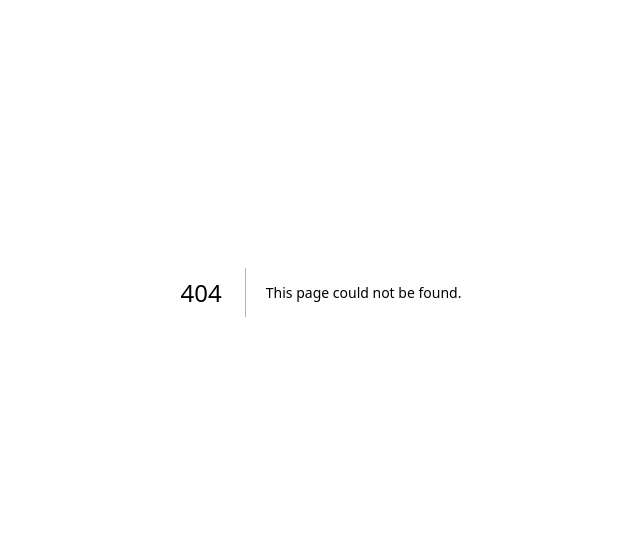
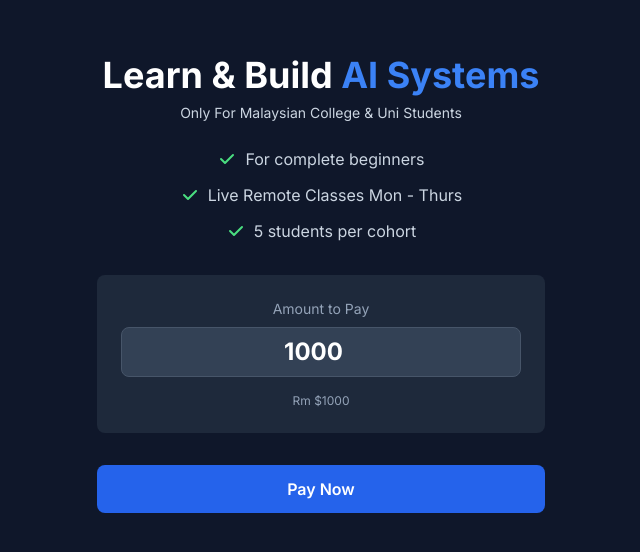
Before and after one commit to ssm53/zezacademy2025, a Next.js app: page /payment-page in a window 1280 px wide. Before the commit this address had no page. Shown: the part 108-660 px from the top of the page, without its empty margins (319-959 px from the left). Built offline with nearby package versions, Linux system fonts and the light colour scheme.

Commit message:
integrated payment-page

```diff
--- a/package.json
+++ b/package.json
@@ -36,6 +36,7 @@
     "react-leaflet": "^4.2.1",
     "react-stacked-center-carousel": "^1.0.14",
     "react-typical": "^0.1.3",
+    "stripe": "^19.1.0",
     "tailwind-merge": "^2.5.2",
     "tailwindcss-animate": "^1.0.7",
     "vaul": "^0.9.4"
--- /dev/null
+++ b/src/app/api/checkout/route.js
@@ -0,0 +1,34 @@
+import Stripe from "stripe";
+
+const stripe = new Stripe(process.env.STRIPE_SECRET_KEY);
+
+export async function POST(request) {
+  try {
+    const session = await stripe.checkout.sessions.create({
+       payment_method_types: ["card", "fpx", "grabpay", "alipay"],
+      mode: "payment",
+      line_items: [
+        {
+          price_data: {
+            currency: "myr", // Malaysian Ringgit
+            product_data: {
+              name: "One-time Payment",
+            },
+            unit_amount: 1000 * 100, // RM 1000 in cents
+          },
+          quantity: 1,
+        },
+      ],
+      success_url: `${process.env.NEXT_PUBLIC_SITE_URL}/pay/success?session_id={CHECKOUT_SESSION_ID}`,
+      cancel_url: `${process.env.NEXT_PUBLIC_SITE_URL}/pay/failed?session_id={CHECKOUT_SESSION_ID}`,
+    });
+
+    return new Response(JSON.stringify({ url: session.url }), {
+      status: 200,
+      headers: { "Content-Type": "application/json" },
+    });
+  } catch (err) {
+    console.error("Stripe Checkout Error:", err);
+    return new Response(JSON.stringify({ error: err.message }), { status: 500 });
+  }
+}
--- /dev/null
+++ b/src/app/pay/failed/page.jsx
@@ -0,0 +1,51 @@
+import Stripe from "stripe";
+import { redirect } from "next/navigation";
+
+const stripe = new Stripe(process.env.STRIPE_SECRET_KEY);
+
+export default async function FailedPage({ searchParams }) {
+  const sessionId = searchParams?.session_id;
+
+  // Block if no session_id
+  if (!sessionId) {
+    redirect("/");
+  }
+
+  // Retrieve session from Stripe
+  let session;
+  try {
+    session = await stripe.checkout.sessions.retrieve(sessionId);
+  } catch (error) {
+    console.error("Stripe session retrieval failed:", error);
+    redirect("/");
+  }
+
+  // If payment was actually successful, don’t show failed page
+  if (session.payment_status === "paid") {
+    redirect("/success?session_id=" + sessionId);
+  }
+
+  return (
+    <div className="min-h-screen flex flex-col items-center justify-center bg-[#0a1b3d] text-white">
+      <svg
+        className="w-16 h-16 text-red-400 mb-4"
+        fill="none"
+        viewBox="0 0 24 24"
+        stroke="currentColor"
+      >
+        <path strokeLinecap="round" strokeLinejoin="round" strokeWidth={2} d="M6 18L18 6M6 6l12 12" />
+      </svg>
+      <h1 className="text-2xl font-bold">Payment Failed</h1>
+      <p className="mt-2 text-center max-w-md">
+        Your payment could not be processed.
+        Please try again or contact our support team.
+      </p>
+      <a
+        href="/pay"
+        className="mt-4 bg-red-500 px-6 py-2 rounded text-white"
+      >
+        Try Again
+      </a>
+    </div>
+  );
+}
--- /dev/null
+++ b/src/app/pay/success/page.jsx
@@ -0,0 +1,51 @@
+import Stripe from "stripe";
+import { redirect } from "next/navigation";
+
+const stripe = new Stripe(process.env.STRIPE_SECRET_KEY);
+
+export default async function SuccessPage({ searchParams }) {
+  const sessionId = searchParams?.session_id;
+
+  // Block if no session_id in query
+  if (!sessionId) {
+    redirect("/");
+  }
+
+  // Retrieve session from Stripe
+  let session;
+  try {
+    session = await stripe.checkout.sessions.retrieve(sessionId);
+  } catch (error) {
+    console.error("Stripe session retrieval failed:", error);
+    redirect("/");
+  }
+
+  // Block if payment not completed
+  if (session.payment_status !== "paid") {
+    redirect("/");
+  }
+
+  return (
+    <div className="min-h-screen flex flex-col items-center justify-center bg-[#0a1b3d] text-white">
+      <svg
+        className="w-16 h-16 text-green-400 mb-4"
+        fill="none"
+        viewBox="0 0 24 24"
+        stroke="currentColor"
+      >
+        <path strokeLinecap="round" strokeLinejoin="round" strokeWidth={2} d="M5 13l4 4L19 7" />
+      </svg>
+      <h1 className="text-2xl font-bold">Payment Successful!</h1>
+      <p className="mt-2 text-center max-w-md">
+        Thank you for your payment, {session.customer_details?.email}.
+        You’re now enrolled in our upcoming cohort.
+      </p>
+      <a
+        href="/"
+        className="mt-4 bg-blue-500 px-6 py-2 rounded text-white"
+      >
+        Go to Homepage
+      </a>
+    </div>
+  );
+}
--- /dev/null
+++ b/src/app/payment-page/page.jsx
@@ -0,0 +1,115 @@
+"use client"
+
+import { useState } from "react"
+
+export default function Home() {
+  const [loading, setLoading] = useState(false)
+  const [message, setMessage] = useState("")
+  const [amount, setAmount] = useState("1000")
+
+
+  const handlePayment = async () => {
+    setLoading(true)
+    setMessage("")
+
+    try {
+      const response = await fetch("/api/checkout", {
+        method: "POST",
+        headers: {
+          "Content-Type": "application/json",
+        },
+        body: JSON.stringify({}),
+      });
+      const data = await response.json();
+      if (response.ok) {
+        window.location.href = data.url; // Redirect to Stripe Checkout
+      }
+       if (response.ok) {
+        // setMessage("✓ Payment successful! Thank you for your purchase.")
+      } else {
+        setMessage("✗ Payment failed. Please try again.")
+      }
+    } catch (error) {
+        alert("An error occurred while processing your payment. Please try again.");
+      setMessage("✗ Error processing payment. Please check your connection.")
+    } finally {
+      setLoading(false)
+    }
+  };
+
+
+  return (
+    <main className="min-h-screen bg-slate-900 flex items-center justify-center p-4">
+      <div className="max-w-md w-full text-center">
+        <h1 className="text-4xl font-bold text-white mb-2">
+          Learn & Build <span className="text-blue-500">AI Systems</span>
+        </h1>
+        <p className="text-slate-300 text-sm mb-6">Only For Malaysian College & Uni Students</p>
+
+        <div className="space-y-3 mb-8">
+          <div className="flex items-center justify-center text-slate-300">
+            <svg className="w-5 h-5 text-green-400 mr-2" fill="currentColor" viewBox="0 0 20 20">
+              <path
+                fillRule="evenodd"
+                d="M16.707 5.293a1 1 0 010 1.414l-8 8a1 1 0 01-1.414 0l-4-4a1 1 0 011.414-1.414L8 12.586l7.293-7.293a1 1 0 011.414 0z"
+                clipRule="evenodd"
+              />
+            </svg>
+            For complete beginners
+          </div>
+          <div className="flex items-center justify-center text-slate-300">
+            <svg className="w-5 h-5 text-green-400 mr-2" fill="currentColor" viewBox="0 0 20 20">
+              <path
+                fillRule="evenodd"
+                d="M16.707 5.293a1 1 0 010 1.414l-8 8a1 1 0 01-1.414 0l-4-4a1 1 0 011.414-1.414L8 12.586l7.293-7.293a1 1 0 011.414 0z"
+                clipRule="evenodd"
+              />
+            </svg>
+            Live Remote Classes Mon - Thurs
+          </div>
+          <div className="flex items-center justify-center text-slate-300">
+            <svg className="w-5 h-5 text-green-400 mr-2" fill="currentColor" viewBox="0 0 20 20">
+              <path
+                fillRule="evenodd"
+                d="M16.707 5.293a1 1 0 010 1.414l-8 8a1 1 0 01-1.414 0l-4-4a1 1 0 011.414-1.414L8 12.586l7.293-7.293a1 1 0 011.414 0z"
+                clipRule="evenodd"
+              />
+            </svg>
+            5 students per cohort
+          </div>
+        </div>
+
+        <div className="bg-slate-800 rounded-lg p-6 mb-8">
+          <p className="text-slate-400 text-sm mb-2">Amount to Pay</p>
+          <input
+          disabled
+            type="number"
+            value={amount}
+            onChange={(e) => setAmount(e.target.value)}
+            step="0.01"
+            className="w-full bg-slate-700 text-white text-2xl font-bold text-center px-4 py-2 rounded-lg border border-slate-600 focus:outline-none focus:ring-2 focus:ring-blue-500 mb-4"
+          />
+          <p className="text-slate-400 text-xs">Rm ${amount}</p>
+        </div>
+
+        <button
+          onClick={handlePayment}
+          disabled={loading}
+          className="w-full bg-blue-600 hover:bg-blue-700 disabled:bg-slate-600 text-white font-semibold py-3 px-4 rounded-lg transition-colors duration-200 mb-4"
+        >
+          {loading ? "Processing..." : "Pay Now"}
+        </button>
+
+        {message && (
+          <div
+            className={`p-3 rounded-lg text-sm text-center ${
+              message.includes("successful") ? "bg-green-900 text-green-200" : "bg-red-900 text-red-200"
+            }`}
+          >
+            {message}
+          </div>
+        )}
+      </div>
+    </main>
+  )
+}
```
Also changed, not shown: 1 other file (tests, documents, lock files or other folders).
